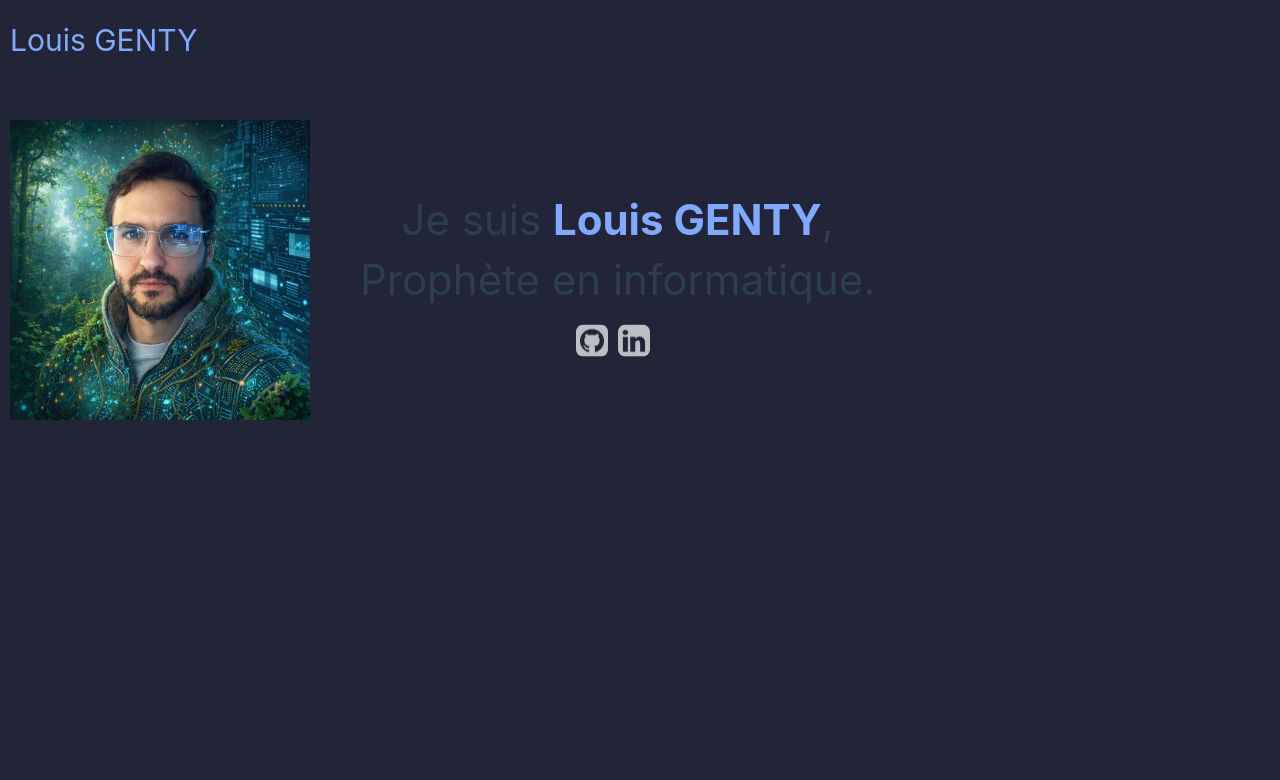
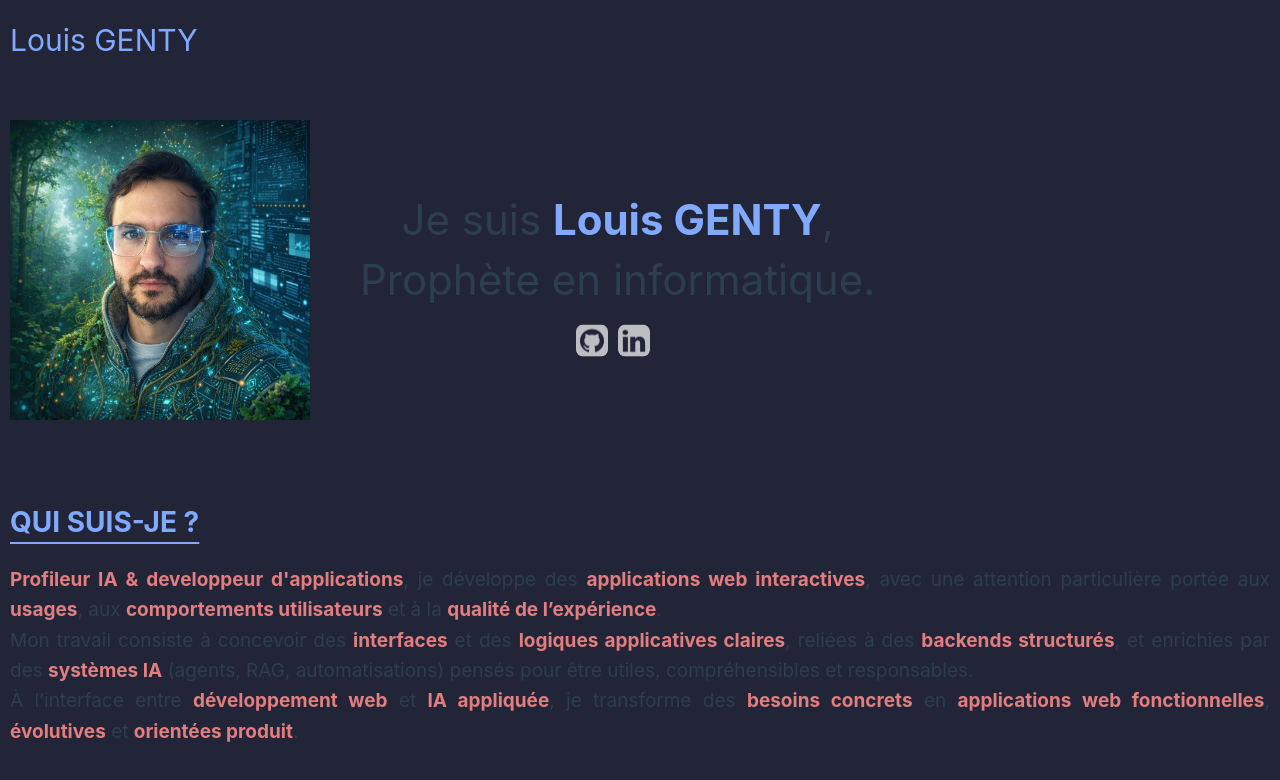
Before and after one commit to GenXwater/Portefolio, a Vue app: page / in a window 1280 px wide. Shown: the top 780 px of the page. Built offline with nearby package versions, Linux system fonts and the light colour scheme.

Commit message:
Add AboutMe component and integrate it into PortefolioMain

```diff
--- /dev/null
+++ b/src/components/AboutMe.vue
@@ -0,0 +1,28 @@
+<script setup>
+
+</script>
+
+<template>
+    <div id="about-me">
+        <h2 class="text-highlight-1 section-title">Qui suis-je ?</h2>
+        <p class="default-text">
+            <span class="text-highlight-2">Profileur IA & developpeur d'applications</span>, je développe des <span class="text-highlight-2">applications web interactives</span>, avec une attention particulière portée aux <span class="text-highlight-2">usages</span>, aux <span class="text-highlight-2">comportements utilisateurs</span> et à la <span class="text-highlight-2">qualité de l’expérience</span>.<br>
+            Mon travail consiste à concevoir des <span class="text-highlight-2">interfaces</span> et des <span class="text-highlight-2">logiques applicatives claires</span>, reliées à des <span class="text-highlight-2">backends structurés</span>, et enrichies par des <span class="text-highlight-2">systèmes IA</span> (agents, RAG, automatisations) pensés pour être utiles, compréhensibles et responsables.<br>
+            À l’interface entre <span class="text-highlight-2">développement web</span> et <span class="text-highlight-2">IA appliquée</span>, je transforme des <span class="text-highlight-2">besoins concrets</span> en <span class="text-highlight-2">applications web fonctionnelles</span>, <span class="text-highlight-2">évolutives</span> et <span class="text-highlight-2">orientées produit</span>.
+        </p>
+    </div>
+</template>
+
+<style scoped>
+    #about-me {
+        margin-top: 80px;
+    }
+
+    .default-text {
+        text-align: justify;
+    }
+
+    .default-text span {
+        font-weight: bold;
+    }
+</style>
--- a/src/pages/PortefolioMain.vue
+++ b/src/pages/PortefolioMain.vue
@@ -1,10 +1,12 @@
 <script setup>
     import PageTitle from '@/components/PageTitle.vue';
+    import AboutMe from '@/components/AboutMe.vue';
 </script>
 
 <template>
   <div>
     <PageTitle />
+    <AboutMe />
   </div>
 </template>
 
```
